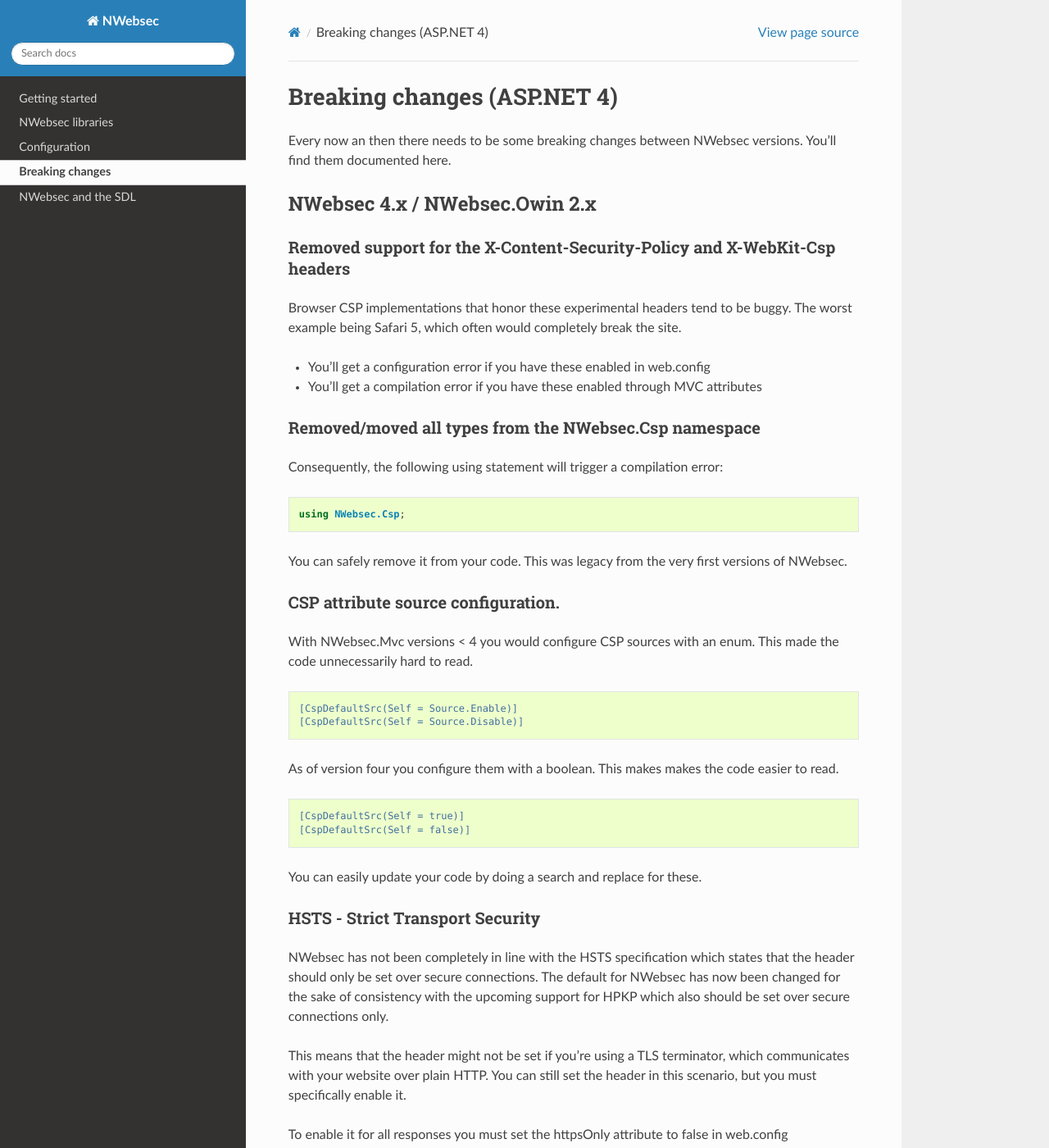
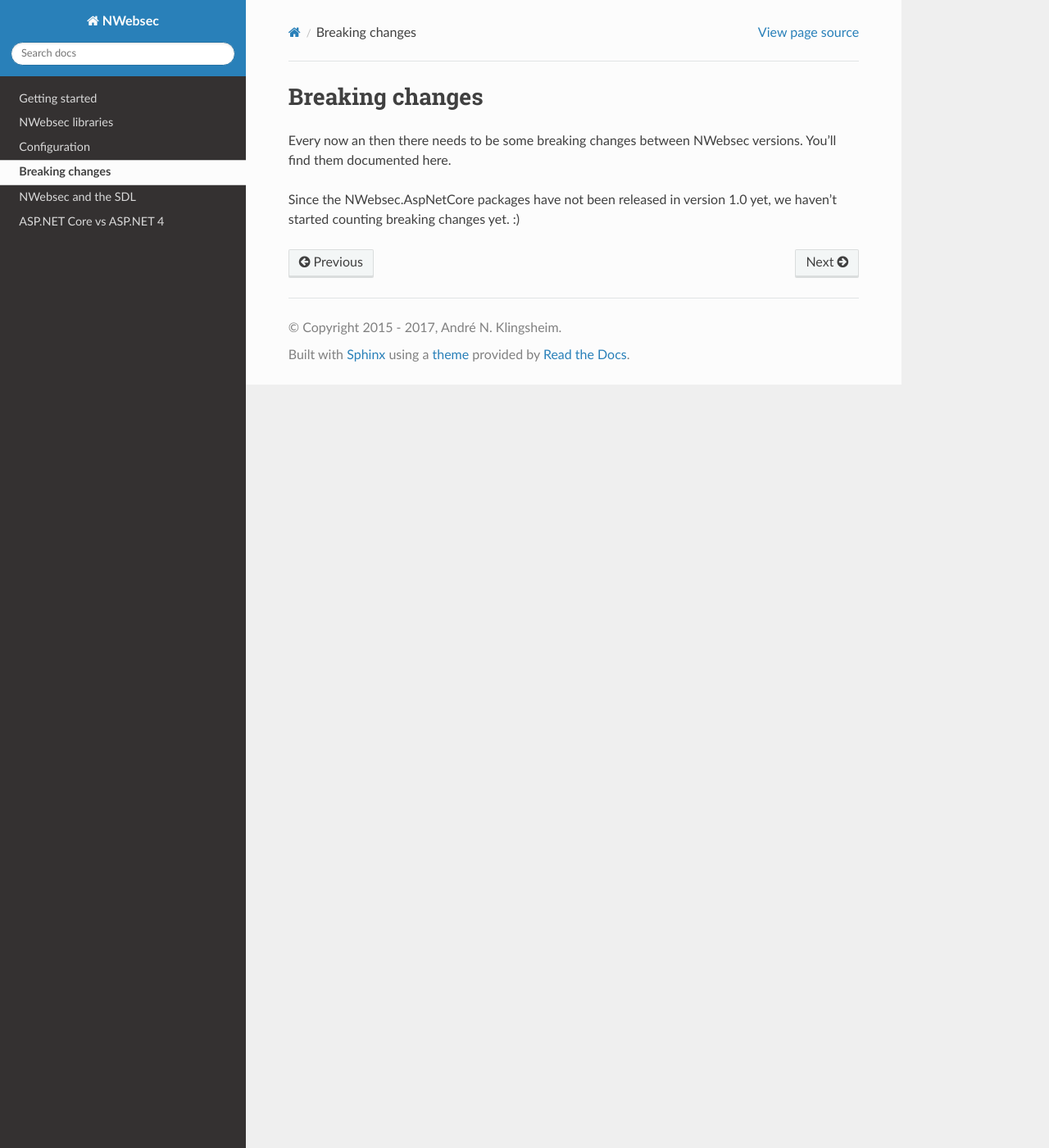
Before and after one commit to NWebsec/Docs, a Sphinx documentation site: the page built from source/nwebsec/Breaking-changes.rst, in a window 1280 px wide and 1400 px high. Shown: the whole window at 82% size. Built offline with Sphinx 7.4.7 and the Read the Docs theme 2.0.0, drawn with Linux system fonts in a browser that asks for light colours; some of the changed text lies outside the part shown.

Commit message:
First chunk of updates to documentation.

```diff
--- a/source/nwebsec/Breaking-changes.rst
+++ b/source/nwebsec/Breaking-changes.rst
@@ -1,72 +1,7 @@
-############################
-Breaking changes (ASP.NET 4)
-############################
+################
+Breaking changes
+################
 
 Every now an then there needs to be some breaking changes between NWebsec versions. You'll find them documented here.
 
-******************************
-NWebsec 4.x / NWebsec.Owin 2.x
-******************************
-
-Removed support for the X-Content-Security-Policy and X-WebKit-Csp headers
-==========================================================================
-
-Browser CSP implementations that honor these experimental headers tend to be buggy. The worst example being Safari 5, which often would completely break the site.
-
-* You'll get a configuration error if you have these enabled in web.config
-* You'll get a compilation error if you have these enabled through MVC attributes
-
-Removed/moved all types from the **NWebsec.Csp** namespace
-==========================================================
-
-Consequently, the following using statement will trigger a compilation error:
-
-.. 	code-block:: c#
-
-	using NWebsec.Csp;
-
-You can safely remove it from your code. This was legacy from the very first versions of NWebsec.
-
-CSP attribute source configuration.
-===================================
-
-With NWebsec.Mvc versions < 4 you would configure CSP sources with an enum. This made the code unnecessarily hard to read.
-
-.. 	code-block:: c#
-
-	[CspDefaultSrc(Self = Source.Enable)]
-	[CspDefaultSrc(Self = Source.Disable)]
-
-As of version four you configure them with a boolean. This makes makes the code easier to read.
-
-.. 	code-block:: c#
-
-	[CspDefaultSrc(Self = true)]
-	[CspDefaultSrc(Self = false)]
-
-You can easily update your code by doing a search and replace for these.
-
-HSTS - Strict Transport Security
-================================
-
-NWebsec has not been completely in line with the HSTS specification which states that the header should only be set over secure connections. The default for NWebsec has now been changed for the sake of consistency with the upcoming support for HPKP which also should be set over secure connections only.
-
-This means that the header might not be set if you're using a TLS terminator, which communicates with your website over plain HTTP. You can still set the header in this scenario, but you must specifically enable it.
-
-To enable it for all responses you must set the httpsOnly attribute to false in web.config
-
-..	code-block:: xml
-
-	<strict-Transport-Security httpsOnly="false"/>
-
-Or you specify that it should be included in all responses for the OWIN middleware:
-
-..	code-block:: c#
-
-	app.UseHsts(options => options.MaxAge(days:18*7).AllResponses());
-
-***********
-NWebsec 3.x
-***********
-
-The  ``<suppressVersionHttpHeaders>``  configuration setting is no longer supported.
+Since the NWebsec.AspNetCore packages have not been released in version 1.0 yet, we haven't started counting breaking changes yet. :)
```
Also changed, not shown: source/index.rst (+21 -9 lines), source/nwebsec/NWebsec.AspNetCore.Middleware.rst (added, +20 -0 lines), source/nwebsec/NWebsec.AspNetCore.Mvc.rst (added, +88 -0 lines), source/nwebsec/NWebsec.Owin.rst (deleted, +0 -30 lines), source/nwebsec/NWebsec.rst (deleted, +0 -23 lines), source/nwebsec/core-vs-classic.rst (added, +10 -0 lines), source/nwebsec/getting-started.rst (+81 -38 lines), source/nwebsec/libraries.rst (+15 -15 lines), source/nwebsec/NWebsec.AspNetCore.Mvc.TagHelpers.rst (renamed from source/nwebsec/NWebsec.Mvc.rst).
